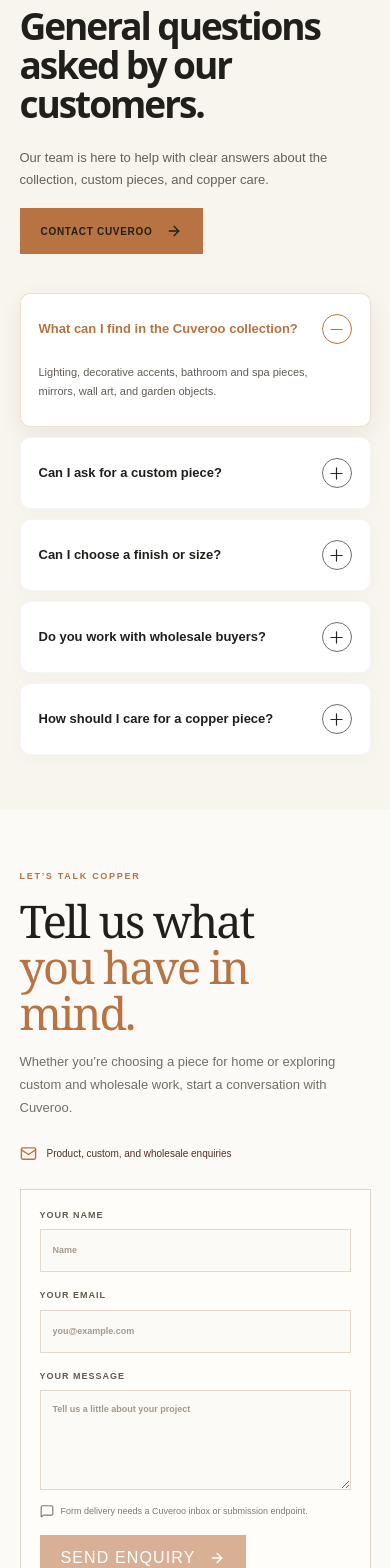
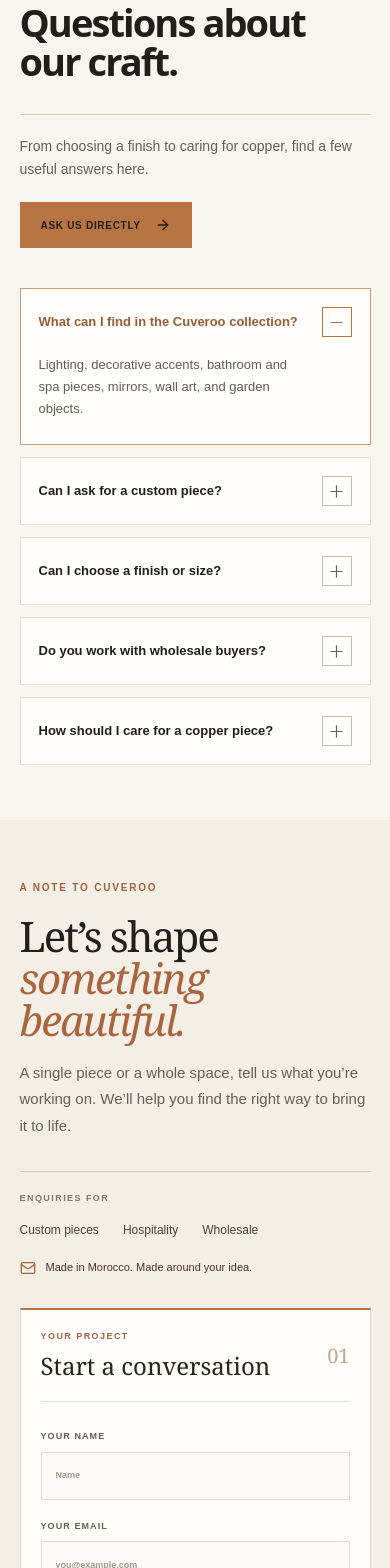
Before and after one commit to Hicham2115/N7ass-Ecom, a Next.js app: page / in a window 390 px wide. Shown: the part 5240-6808 px from the top of the page. Built offline with nearby package versions, Linux system fonts and the light colour scheme.

Commit message:
your message

```diff
--- a/components/contact-section.tsx
+++ b/components/contact-section.tsx
@@ -1,32 +1,102 @@
-import { ArrowRight, Mail, MessageSquare } from "lucide-react";
+import { ArrowRight, Mail } from "lucide-react";
+
+const enquiryTypes = ["Custom pieces", "Hospitality", "Wholesale"];
 
 export function ContactSection() {
   return (
-    <section className="grid grid-cols-[.8fr_1.2fr] gap-[8%] px-[max(5vw,calc((100vw-1440px)/2))] py-[85px] max-[980px]:px-[4%] max-[700px]:grid-cols-1 max-[700px]:gap-[27px] max-[700px]:px-[5%] max-[700px]:py-[60px]" id="contact" aria-labelledby="contact-title">
-      <div>
-        <p className="m-0 text-[9px] font-bold uppercase tracking-[.19em] text-[#b87343]">Let’s talk copper</p>
-        <h2 className="mb-[14px] mt-[14px] font-[Georgia,Times_New_Roman,serif] text-[clamp(40px,4.4vw,58px)] font-normal leading-[1.02] tracking-[-.045em] max-[700px]:text-[45px]" id="contact-title">Tell us what<br /><em className="text-[#b87343] not-italic">you have in mind.</em></h2>
-        <p className="m-0 max-w-[390px] text-[13px] leading-[1.8] text-[#736e65]">Whether you’re choosing a piece for home or exploring custom and wholesale work, start a conversation with Cuveroo.</p>
-        <div className="mt-[25px] flex items-center gap-2.5 text-[10px] text-[#4b3225]"><Mail aria-hidden="true" className="text-[#b87343]" size={17} /><span>Product, custom, and wholesale enquiries</span></div>
+    <section
+      className="grid grid-cols-[.85fr_1.15fr] items-center gap-[clamp(48px,8vw,120px)] bg-[#f3eee6] px-[max(5vw,calc((100vw-1440px)/2))] py-24 max-[980px]:gap-10 max-[980px]:px-[4%] max-[700px]:grid-cols-1 max-[700px]:gap-8 max-[700px]:px-[5%] max-[700px]:py-[60px]"
+      id="contact"
+      aria-labelledby="contact-title"
+    >
+      <div className="flex h-full flex-col justify-between gap-12 max-[700px]:gap-8">
+        <div className="max-w-[540px]">
+          <p className="m-0 text-[10px] font-bold uppercase tracking-[.18em] text-[#a4613a]">
+            A note to Cuveroo
+          </p>
+          <h2
+            className="mb-5 mt-5 font-[Georgia,Times_New_Roman,serif] text-[clamp(43px,5vw,68px)] font-normal leading-[.99] tracking-[-.045em] text-[#211f1b] max-[700px]:text-[clamp(42px,10vw,56px)]"
+            id="contact-title"
+          >
+            Let’s shape
+            <br />
+            <em className="text-[#a9653e]">something beautiful.</em>
+          </h2>
+          <p className="mb-0 mt-0 max-w-[440px] text-[15px] leading-[1.75] text-[#655f58]">
+            A single piece or a whole space, tell us what you’re working on. We’ll help you find the right way to bring it to life.
+          </p>
+        </div>
+
+        <div className="max-w-[510px] border-t border-[#d8cbbd] pt-5">
+          <p className="mb-4 mt-0 text-[9px] font-bold uppercase tracking-[.16em] text-[#81766b]">
+            Enquiries for
+          </p>
+          <ul className="mb-5 mt-0 flex flex-wrap gap-x-6 gap-y-2 p-0 text-[12px] text-[#4b4036]">
+            {enquiryTypes.map((type) => (
+              <li className="list-none" key={type}>{type}</li>
+            ))}
+          </ul>
+          <div className="flex items-center gap-2.5 text-[11px] text-[#4b3225]">
+            <Mail aria-hidden="true" className="text-[#a9653e]" size={16} />
+            <span>Made in Morocco. Made around your idea.</span>
+          </div>
+        </div>
       </div>
-      <div className="border border-[#ddd4c7] bg-[#fffdfa] p-[27px] max-[700px]:p-[19px]">
-        <form className="grid grid-cols-2 gap-x-[14px] gap-y-[17px] max-[400px]:grid-cols-1">
-          <label className="grid gap-[7px] text-[9px] font-bold uppercase tracking-[.11em] text-[#625b51] max-[400px]:col-span-1">
+
+      <div className="border border-[#e1d7ca] border-t-2 border-t-[#b87343] bg-[#fffdfa] p-[clamp(24px,3.2vw,46px)] max-[700px]:p-5">
+        <div className="mb-7 flex items-center justify-between gap-4 border-b border-[#e7dfd5] pb-5">
+          <div>
+            <p className="mb-2 mt-0 text-[9px] font-bold uppercase tracking-[.16em] text-[#a4613a]">
+              Your project
+            </p>
+            <h3 className="m-0 font-[Georgia,Times_New_Roman,serif] text-[27px] font-normal leading-tight text-[#28231f] max-[700px]:text-[24px]">
+              Start a conversation
+            </h3>
+          </div>
+          <span className="font-[Georgia,Times_New_Roman,serif] text-[20px] text-[#c5a78d]">01</span>
+        </div>
+
+        <form className="grid grid-cols-2 gap-x-4 gap-y-5 max-[400px]:grid-cols-1">
+          <label className="grid gap-2 text-[9px] font-bold uppercase tracking-[.12em] text-[#625b51]">
             <span>Your name</span>
-            <input className="min-h-[43px] w-full border border-[#e3d9cb] bg-[#fcfaf6] p-3 text-[11px] font-normal normal-case tracking-normal text-[#211f1b] placeholder:text-[#a29a8e]" autoComplete="name" name="name" placeholder="Name" />
+            <input
+              className="min-h-[48px] w-full border border-[#e3d9cb] bg-[#fcfaf6] px-3.5 text-[12px] font-normal normal-case tracking-normal text-[#211f1b] transition-colors placeholder:text-[#a29a8e] hover:border-[#c5a78d] focus:border-[#b87343] focus:bg-white focus:outline-none"
+              autoComplete="name"
+              name="name"
+              placeholder="Name"
+            />
           </label>
-          <label className="grid gap-[7px] text-[9px] font-bold uppercase tracking-[.11em] text-[#625b51] max-[400px]:col-span-1">
+          <label className="grid gap-2 text-[9px] font-bold uppercase tracking-[.12em] text-[#625b51]">
             <span>Your email</span>
-            <input className="min-h-[43px] w-full border border-[#e3d9cb] bg-[#fcfaf6] p-3 text-[11px] font-normal normal-case tracking-normal text-[#211f1b] placeholder:text-[#a29a8e]" autoComplete="email" name="email" placeholder="you@example.com" type="email" />
+            <input
+              className="min-h-[48px] w-full border border-[#e3d9cb] bg-[#fcfaf6] px-3.5 text-[12px] font-normal normal-case tracking-normal text-[#211f1b] transition-colors placeholder:text-[#a29a8e] hover:border-[#c5a78d] focus:border-[#b87343] focus:bg-white focus:outline-none"
+              autoComplete="email"
+              name="email"
+              placeholder="you@example.com"
+              type="email"
+            />
           </label>
-          <label className="col-span-full grid gap-[7px] text-[9px] font-bold uppercase tracking-[.11em] text-[#625b51] max-[400px]:col-span-1">
-            <span>Your message</span>
-            <textarea className="min-h-[100px] w-full resize-y border border-[#e3d9cb] bg-[#fcfaf6] p-3 text-[11px] font-normal normal-case tracking-normal text-[#211f1b] placeholder:text-[#a29a8e]" name="message" placeholder="Tell us a little about your project" rows={4} />
+          <label className="col-span-full grid gap-2 text-[9px] font-bold uppercase tracking-[.12em] text-[#625b51] max-[400px]:col-span-1">
+            <span>A little about the project</span>
+            <textarea
+              className="min-h-[140px] w-full resize-y border border-[#e3d9cb] bg-[#fcfaf6] px-3.5 py-3 text-[12px] font-normal normal-case leading-[1.6] tracking-normal text-[#211f1b] transition-colors placeholder:text-[#a29a8e] hover:border-[#c5a78d] focus:border-[#b87343] focus:bg-white focus:outline-none"
+              name="message"
+              placeholder="A piece, a space, an idea…"
+              rows={5}
+            />
           </label>
-          <p className="col-span-full -mt-[3px] mb-0 flex items-center gap-[7px] text-[9px] text-[#82786d] max-[400px]:col-span-1"><MessageSquare aria-hidden="true" size={14} /> Form delivery needs a Cuveroo inbox or submission endpoint.</p>
-          <button className="group col-span-full inline-flex min-h-[46px] items-center justify-self-start gap-[14px] border border-[#b87343] bg-[#b87343] px-5 text-[10px] font-bold uppercase tracking-[.07em] text-white transition-colors hover:bg-[#985c35] disabled:cursor-not-allowed disabled:opacity-55 max-[400px]:col-span-1" type="button" disabled>
-            Send enquiry <ArrowRight aria-hidden="true" size={16} />
-          </button>
+          <div className="col-span-full flex flex-wrap items-center justify-between gap-4 border-t border-[#e7dfd5] pt-5 max-[400px]:col-span-1">
+            <p className="m-0 max-w-[230px] text-[10px] leading-[1.5] text-[#82786d]">
+              Online enquiries will be available soon.
+            </p>
+            <button
+              className="inline-flex min-h-[48px] items-center justify-center gap-4 bg-[#b87343] px-5 text-[10px] font-bold uppercase tracking-[.08em] text-white opacity-65"
+              type="button"
+              disabled
+            >
+              Coming soon <ArrowRight aria-hidden="true" size={16} />
+            </button>
+          </div>
         </form>
       </div>
     </section>
--- a/components/faq-section.tsx
+++ b/components/faq-section.tsx
@@ -35,31 +35,28 @@
       className="bg-[#f8f4ee] px-[max(5vw,calc((100vw-1440px)/2))] py-[76px] max-[980px]:px-[4%] max-[700px]:px-[5%] max-[700px]:py-[55px]"
       aria-labelledby="faq-title"
     >
-      <div className="grid grid-cols-[minmax(0,.82fr)_minmax(0,1.18fr)] items-stretch gap-[clamp(42px,7vw,110px)] max-[700px]:grid-cols-1 max-[700px]:gap-[34px]">
-        <div className="flex flex-col justify-between gap-11 py-[5px] max-[700px]:gap-6">
-          <div className="m-0 max-w-[580px]">
+      <div className="grid grid-cols-1 items-start gap-10 md:grid-cols-[minmax(0,.82fr)_minmax(0,1.18fr)] md:gap-[clamp(42px,7vw,100px)]">
+        <div className="flex flex-col items-start gap-8">
+          <div className="max-w-[500px]">
             <p className="m-0 text-[9px] font-bold uppercase tracking-[.19em] text-[#b87343]">
               Good to know
             </p>
             <h2
-              className="mb-0 mt-[14px] font-sans text-[clamp(40px,4.3vw,62px)] font-semibold leading-[1.06] tracking-[-.055em] text-[#211f1b] max-[700px]:max-w-[520px] max-[700px]:text-[clamp(37px,9vw,49px)]"
+              className="mb-0 mt-4 font-sans text-[clamp(38px,4vw,56px)] font-semibold leading-[1.04] tracking-[-.05em] text-[#211f1b]"
               id="faq-title"
             >
-              General questions
-              <br />
-              asked by our customers.
+              Questions about our craft.
             </h2>
           </div>
-          <div className="max-w-[480px]">
-            <p className="mb-[22px] mt-0 text-[13px] leading-[1.65] text-[#655f58] max-[700px]:mb-[18px]">
-              Our team is here to help with clear answers about the collection,
-              custom pieces, and copper care.
+          <div className="max-w-[440px] border-t border-[#d9cfc0] pt-5">
+            <p className="mb-5 mt-0 text-[14px] leading-[1.7] text-[#655f58]">
+              From choosing a finish to caring for copper, find a few useful answers here.
             </p>
             <Link
               className="group inline-flex min-h-[46px] items-center justify-center gap-[14px] border border-[#b87343] bg-[#b87343] px-5 text-[10px] font-bold uppercase tracking-[.07em] text-white transition-colors duration-200 hover:bg-[#985c35] active:scale-[.99]"
               href="#contact"
             >
-              Contact Cuveroo{" "}
+              Ask us directly{" "}
               <ArrowRight
                 aria-hidden="true"
                 className="transition-transform group-hover:translate-x-[3px]"
@@ -69,20 +66,20 @@
           </div>
         </div>
         <div
-          className="grid content-start gap-[14px] max-[700px]:gap-[10px]"
+          className="grid w-full content-start gap-3"
           role="group"
           aria-label="Frequently asked questions"
         >
           {questions.map(({ question, answer }, index) => (
             <details
-              className="group overflow-hidden rounded-[10px] border border-[rgba(50,42,34,.045)] bg-white px-7 shadow-[0_4px_18px_rgba(45,37,29,.025)] transition-[border-color,box-shadow] duration-200 open:border-[rgba(184,115,67,.23)] open:shadow-[0_8px_26px_rgba(45,37,29,.065)] max-[700px]:px-[18px]"
+              className="group overflow-hidden border border-[#e7dfd5] bg-[#fffdfa] px-6 transition-colors duration-200 open:border-[#c89b79] max-[700px]:px-[18px]"
               key={question}
               open={index === 0}
             >
-              <summary className="flex min-h-[82px] cursor-pointer list-none items-center justify-between gap-5 text-[15px] font-semibold leading-[1.45] transition-colors hover:text-[#b87343] group-open:text-[#b87343] [&::-webkit-details-marker]:hidden max-[700px]:min-h-[70px] max-[700px]:gap-[14px] max-[700px]:text-[13px]">
+              <summary className="flex min-h-[74px] cursor-pointer list-none items-center justify-between gap-5 text-[14px] font-semibold leading-[1.45] transition-colors hover:text-[#985c35] group-open:text-[#985c35] [&::-webkit-details-marker]:hidden max-[700px]:min-h-[66px] max-[700px]:gap-[14px] max-[700px]:text-[13px]">
                 <span>{question}</span>
                 <span
-                  className="grid h-[34px] w-[34px] flex-[0_0_34px] place-items-center rounded-full border border-[#716d68] text-[#282521] transition-colors group-open:border-[#b87343] group-open:text-[#b87343] max-[700px]:h-[30px] max-[700px]:w-[30px] max-[700px]:basis-[30px]"
+                  className="grid h-[30px] w-[30px] flex-[0_0_30px] place-items-center border border-[#c9b9a8] text-[#655f58] transition-colors group-open:border-[#b87343] group-open:text-[#b87343]"
                   aria-hidden="true"
                 >
                   <Plus
@@ -97,7 +94,7 @@
                   />
                 </span>
               </summary>
-              <p className="mb-[26px] mr-[54px] mt-[-1px] max-w-[610px] text-[14px] leading-[1.7] text-[#625c55] max-[700px]:mr-[42px] max-[700px]:text-[11px]">
+              <p className="mb-6 mr-[50px] mt-[-1px] max-w-[610px] text-[13px] leading-[1.7] text-[#625c55] max-[700px]:mr-[40px]">
                 {answer}
               </p>
             </details>
```
